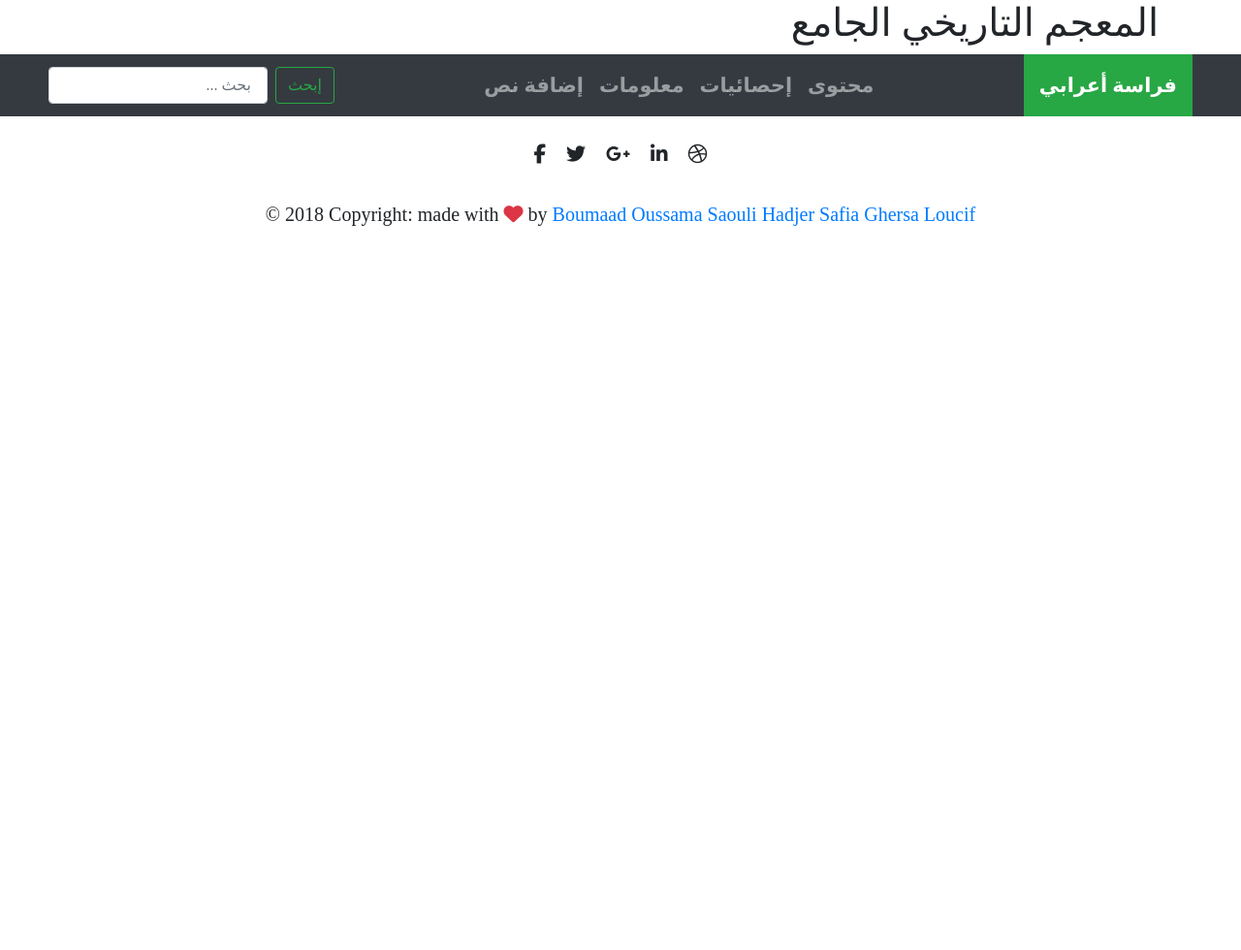
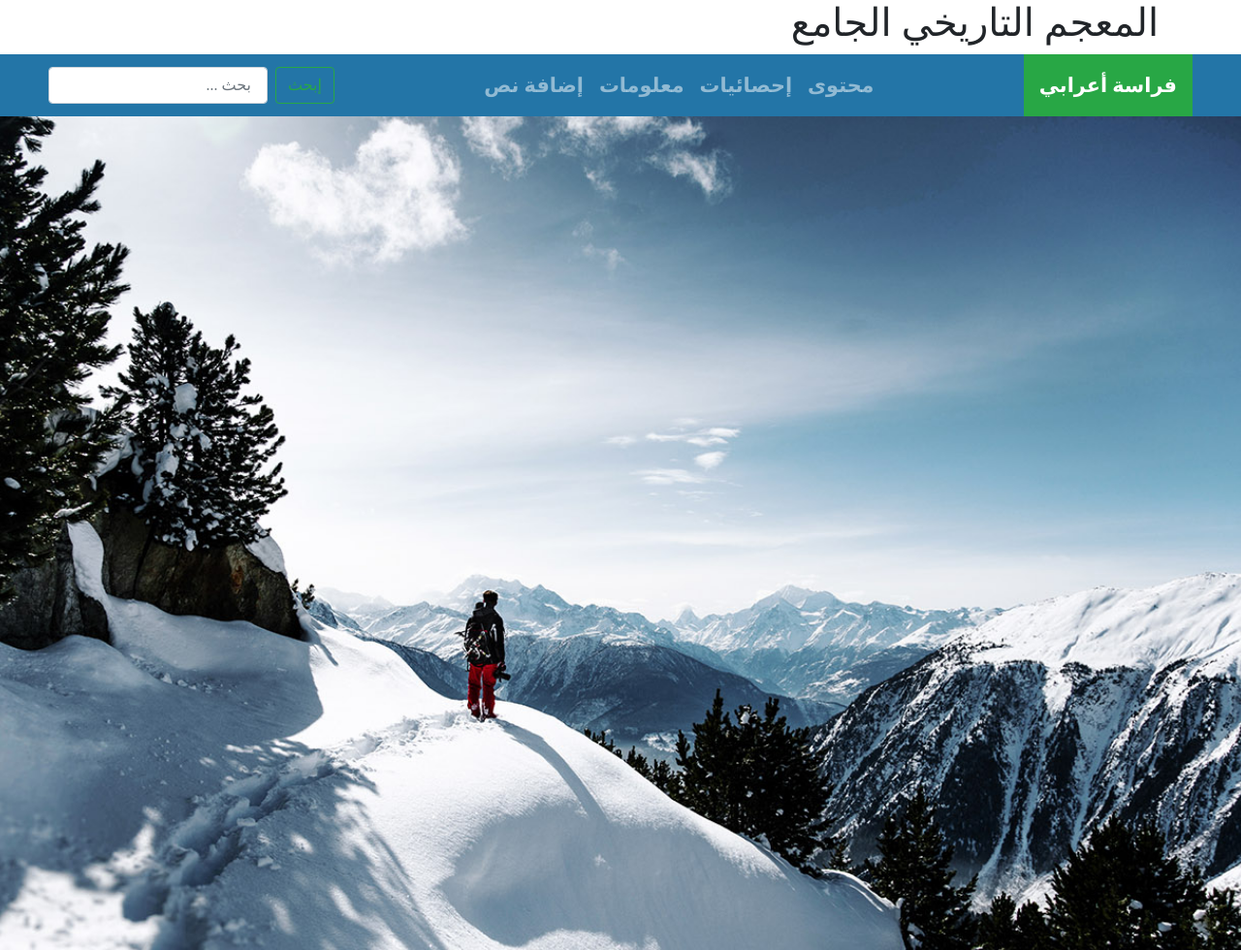
Before and after one commit to magixus/TALN, a Django app: page / in a window 1280 px wide. Shown: the whole page at 97% size. Run offline with Django 3.2, Linux system fonts and the light colour scheme; some libraries are stand-ins or nearby versions.

Commit message:
set index.html background

```diff
--- a/docsearch/views.py
+++ b/docsearch/views.py
@@ -28,9 +28,7 @@ def index(request):
 
 
 def documents(request):
-    # get files list
-    print(nltk.data.path)
-    print(nltk.corpus.arabichistory.words())
+    # get files lis
     file_list = listdir(mypath)
     file_list_title = [l.split('.')[0] for l in file_list]
     #file_list_links = [mypath.join(l) for l in file_list]
--- a/templates/docsearch/base.html
+++ b/templates/docsearch/base.html
@@ -31,7 +31,7 @@
     <h1 class="text-right"> المعجم التاريخي الجامع</h1>
   </div>
   <!-- navigation bar -->
-  <nav class="navbar navbar-expand-md navbar-dark bg-dark sticky-top ml-auto ">
+  <nav class="navbar navbar-expand-md navbar-dark {% block nav_color %} bg-dark {% endblock %}  sticky-top ml-auto ">
 
     <form class="form-inline my-2 my-lg-0" action="{% url 'searchTags' %}" method="POST">
       <input id="search" class="form-control mr-sm-2 text-right" type="search" placeholder="... بحث" name="tags">
@@ -58,23 +58,6 @@
         <li class="nav-item" id="documents">
           <a class="nav-link py-4" href="{% url 'documents' %}"> محتوى </a>
         </li>
-
-        {% comment %}<li class="nav-item dropdown">
-
-          {% comment %}
-        <li class="nav-item dropdown">
-
-          <a class="nav-link py-4 dropdown-toggle" href="#" id="navbarDropdown" role="button" data-toggle="dropdown"
-            aria-haspopup="true" aria-expanded="false">
-            Dropdown
-          </a>
-          <div class="dropdown-menu" aria-labelledby="navbarDropdown">
-            <a class="dropdown-item" href="#">Action</a>
-            <a class="dropdown-item" href="#">Another action</a>
-            <div class="dropdown-divider"></div>
-            <a class="dropdown-item" href="#">Something else here</a>
-          </div>
-        </li>{% endcomment %}
       </ul>
 
       <a class="navbar-brand px-md-3 py-4 active d-flex justify-content-end" href="/">
--- a/templates/docsearch/index.html
+++ b/templates/docsearch/index.html
@@ -1,10 +1,38 @@
 {% extends 'docsearch/base.html' %}
+{% load static %}
 {% block tilte %} Recherche D'information {% endblock%}
+{% block add_css %}
+	<style>
+		.navbar{
+			background-color: #2375a7;
+		}
+		header.masthead{
+			text-align: center;
+			color : white;
+			background-image: url({% static 'assets/img/cover.jpeg' %}) ;
+			background-repeat: no-repeat;
+			background-attachment: scroll;
+			background-position: center center;
+			background-size: cover;
+			-moz-background-size: cover;
+			-webkit-background-size: cover;
+			-o-background-size: cover;
+			width: 100%;
+			height: 100%;
+			position: fixed;
+		}
+	</style>
+{% endblock %}
+{% block nav_color %}
+	text-black
+{% endblock %}
 
-{% block content_body %}
-  <div class="container">
-    <h2>this is a tilte</h2>
-    <p>Lorem ipsum dolor sit amet, consectetur adipisicing elit. A accusamus asperiores dolore dolorem dolorum expedita ipsa iure laborum, modi nam natus quam quia veritatis voluptatem voluptatibus! Beatae consequuntur odit rem!</p>
-  </div>
+{% block body_content %}
+	<header class="masthead">
+			<div class="container">
+				<div class="intro-text">
+
+				</div>
+			</div>
+	</header>
 {% endblock %}
- (
```
